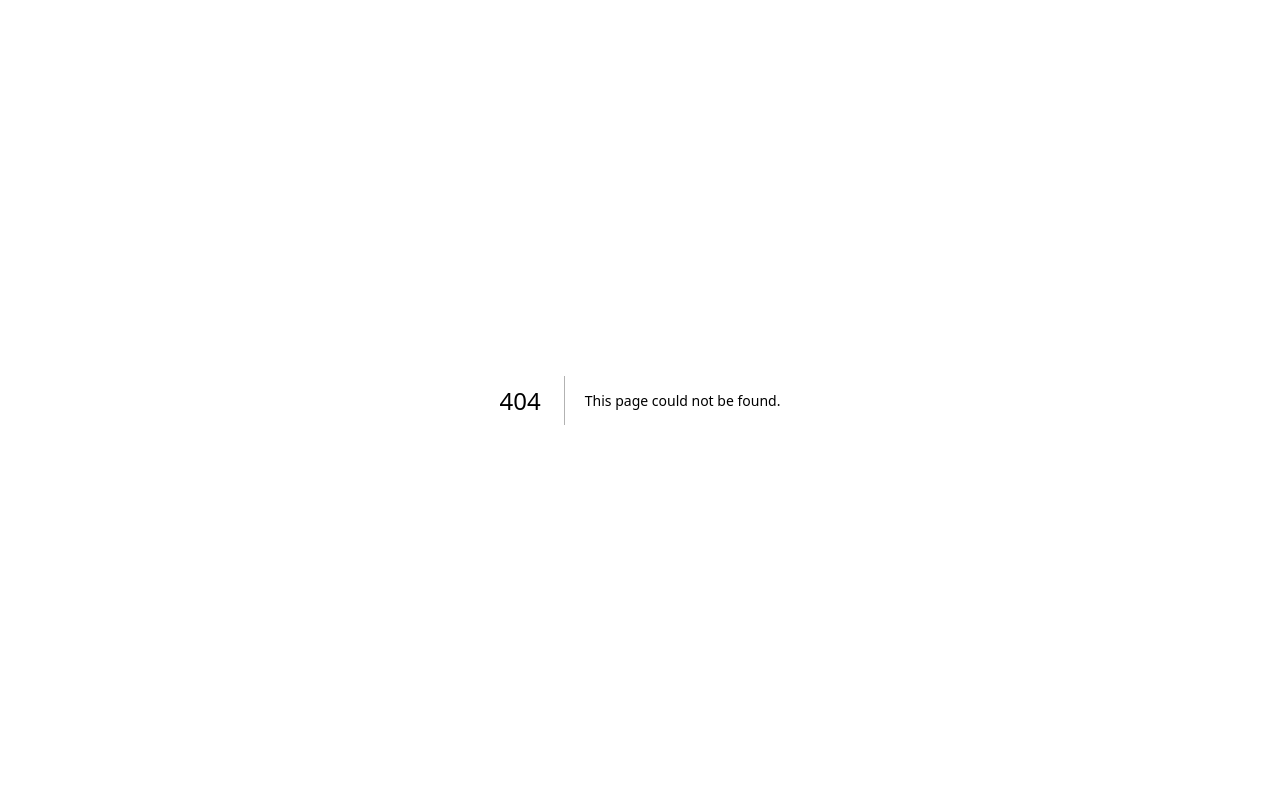
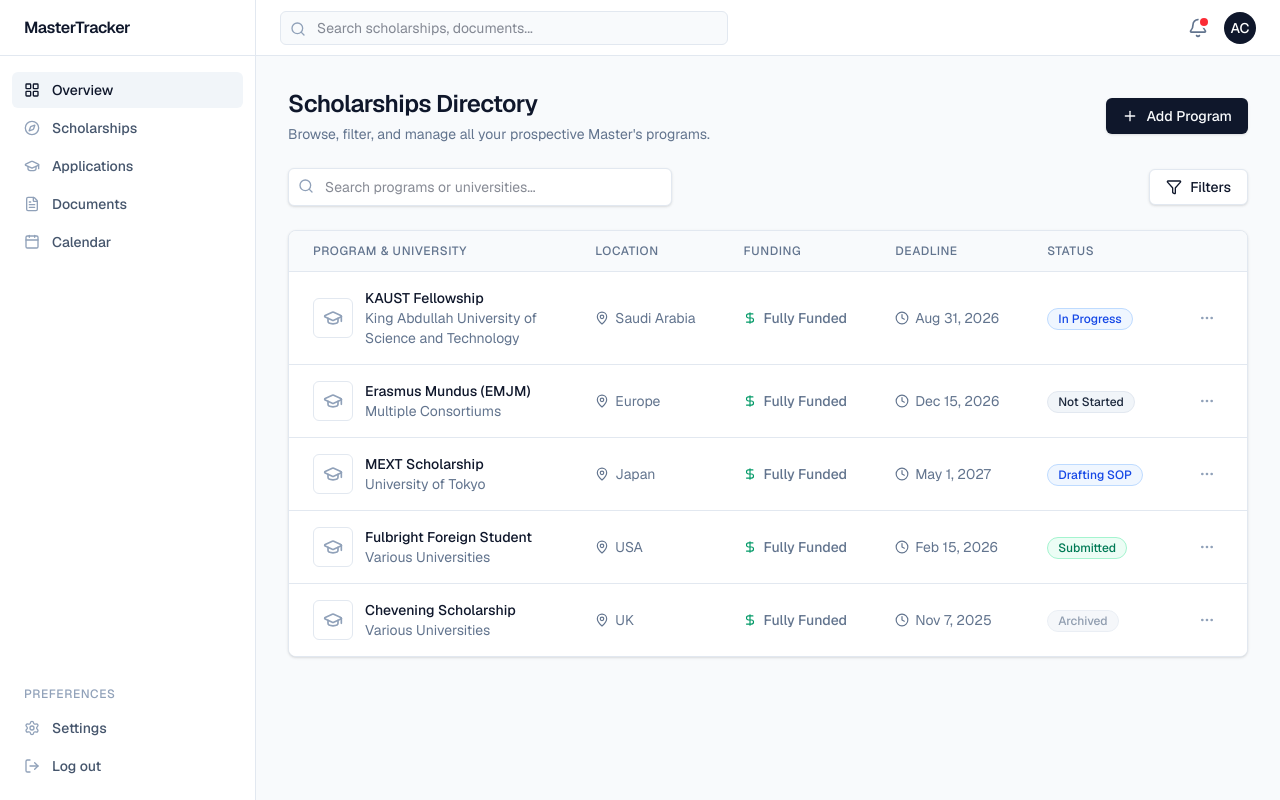
Before and after one commit to agadape/Season2_HeckYeah, a Next.js app: page /scholarships in a window 1280 px wide. Before the commit this address had no page. Built offline with nearby package versions, Linux system fonts and the light colour scheme.

Commit message:
feat: Add /scholarships directory page

```diff
--- /dev/null
+++ b/src/app/(dashboard)/scholarships/page.tsx
@@ -0,0 +1,149 @@
+import { Search, Plus, Filter, MoreHorizontal, MapPin, GraduationCap, DollarSign, Clock } from 'lucide-react';
+
+export default function ScholarshipsPage() {
+  return (
+    <div className="space-y-6">
+      <div className="flex flex-col sm:flex-row justify-between items-start sm:items-center gap-4">
+        <div>
+          <h1 className="text-2xl font-semibold tracking-tight text-slate-900">Scholarships Directory</h1>
+          <p className="text-sm text-slate-500 mt-1">
+            Browse, filter, and manage all your prospective Master's programs.
+          </p>
+        </div>
+        <button className="inline-flex items-center justify-center rounded-md text-sm font-medium transition-colors focus-visible:outline-none focus-visible:ring-1 focus-visible:ring-slate-950 disabled:pointer-events-none disabled:opacity-50 bg-slate-900 text-slate-50 shadow hover:bg-slate-900/90 h-9 px-4 py-2 gap-2">
+          <Plus className="w-4 h-4" />
+          Add Program
+        </button>
+      </div>
+
+      {/* Toolbar */}
+      <div className="flex flex-col sm:flex-row gap-4 items-center justify-between">
+        <div className="relative w-full sm:max-w-sm">
+          <Search className="absolute left-2.5 top-2.5 h-4 w-4 text-slate-400" />
+          <input
+            type="text"
+            placeholder="Search programs or universities..."
+            className="w-full bg-white border border-slate-200 rounded-md pl-9 pr-4 py-2 text-sm focus:outline-none focus:ring-2 focus:ring-slate-900 focus:border-transparent transition-all shadow-sm"
+          />
+        </div>
+        <div className="flex items-center gap-2 w-full sm:w-auto">
+          <button className="w-full sm:w-auto inline-flex items-center justify-center rounded-md text-sm font-medium transition-colors focus-visible:outline-none focus-visible:ring-1 focus-visible:ring-slate-950 border border-slate-200 bg-white hover:bg-slate-100 hover:text-slate-900 h-9 px-4 py-2 gap-2 shadow-sm">
+            <Filter className="w-4 h-4" />
+            Filters
+          </button>
+        </div>
+      </div>
+
+      {/* Data Table */}
+      <div className="bg-white border border-slate-200 rounded-lg shadow-sm overflow-hidden">
+        <div className="overflow-x-auto">
+          <table className="min-w-full divide-y divide-slate-200">
+            <thead className="bg-slate-50">
+              <tr>
+                <th scope="col" className="px-6 py-3 text-left text-xs font-medium text-slate-500 uppercase tracking-wider">Program & University</th>
+                <th scope="col" className="px-6 py-3 text-left text-xs font-medium text-slate-500 uppercase tracking-wider">Location</th>
+                <th scope="col" className="px-6 py-3 text-left text-xs font-medium text-slate-500 uppercase tracking-wider">Funding</th>
+                <th scope="col" className="px-6 py-3 text-left text-xs font-medium text-slate-500 uppercase tracking-wider">Deadline</th>
+                <th scope="col" className="px-6 py-3 text-left text-xs font-medium text-slate-500 uppercase tracking-wider">Status</th>
+                <th scope="col" className="relative px-6 py-3"><span className="sr-only">Actions</span></th>
+              </tr>
+            </thead>
+            <tbody className="bg-white divide-y divide-slate-200">
+              <ScholarshipRow
+                program="KAUST Fellowship"
+                university="King Abdullah University of Science and Technology"
+                location="Saudi Arabia"
+                funding="Fully Funded"
+                deadline="Aug 31, 2026"
+                status="In Progress"
+              />
+              <ScholarshipRow
+                program="Erasmus Mundus (EMJM)"
+                university="Multiple Consortiums"
+                location="Europe"
+                funding="Fully Funded"
+                deadline="Dec 15, 2026"
+                status="Not Started"
+              />
+              <ScholarshipRow
+                program="MEXT Scholarship"
+                university="University of Tokyo"
+                location="Japan"
+                funding="Fully Funded"
+                deadline="May 1, 2027"
+                status="Drafting SOP"
+              />
+              <ScholarshipRow
+                program="Fulbright Foreign Student"
+                university="Various Universities"
+                location="USA"
+                funding="Fully Funded"
+                deadline="Feb 15, 2026"
+                status="Submitted"
+              />
+              <ScholarshipRow
+                program="Chevening Scholarship"
+                university="Various Universities"
+                location="UK"
+                funding="Fully Funded"
+                deadline="Nov 7, 2025"
+                status="Archived"
+              />
+            </tbody>
+          </table>
+        </div>
+      </div>
+    </div>
+  );
+}
+
+function ScholarshipRow({ program, university, location, funding, deadline, status }: any) {
+  let statusStyle = "bg-slate-100 text-slate-800 border-slate-200";
+  if (status === "In Progress" || status === "Drafting SOP") statusStyle = "bg-blue-50 text-blue-700 border-blue-200";
+  if (status === "Submitted") statusStyle = "bg-emerald-50 text-emerald-700 border-emerald-200";
+  if (status === "Archived") statusStyle = "bg-slate-100 text-slate-500 border-slate-200 opacity-70";
+
+  return (
+    <tr className="hover:bg-slate-50 transition-colors group">
+      <td className="px-6 py-4">
+        <div className="flex items-center gap-3">
+          <div className="hidden sm:flex h-10 w-10 shrink-0 items-center justify-center rounded-md border border-slate-200 bg-white">
+            <GraduationCap className="h-5 w-5 text-slate-400 group-hover:text-slate-600 transition-colors" />
+          </div>
+          <div>
+            <div className="text-sm font-medium text-slate-900">{program}</div>
+            <div className="text-sm text-slate-500">{university}</div>
+          </div>
+        </div>
+      </td>
+      <td className="px-6 py-4 whitespace-nowrap">
+        <div className="flex items-center text-sm text-slate-500 gap-1.5">
+          <MapPin className="w-3.5 h-3.5" />
+          {location}
+        </div>
+      </td>
+      <td className="px-6 py-4 whitespace-nowrap">
+        <div className="flex items-center text-sm text-slate-500 gap-1.5">
+          <DollarSign className="w-3.5 h-3.5 text-emerald-600" />
+          <span className="font-medium">{funding}</span>
+        </div>
+      </td>
+      <td className="px-6 py-4 whitespace-nowrap">
+        <div className="flex items-center text-sm text-slate-500 gap-1.5">
+          <Clock className="w-3.5 h-3.5" />
+          {deadline}
+        </div>
+      </td>
+      <td className="px-6 py-4 whitespace-nowrap">
+        <span className={`inline-flex items-center px-2.5 py-0.5 rounded-full text-xs font-medium border ${statusStyle}`}>
+          {status}
+        </span>
+      </td>
+      <td className="px-6 py-4 whitespace-nowrap text-right text-sm font-medium">
+        <button className="text-slate-400 hover:text-slate-900 transition-colors p-2 rounded-md hover:bg-slate-100">
+          <MoreHorizontal className="w-4 h-4" />
+        </button>
+      </td>
+    </tr>
+  );
+}
```
